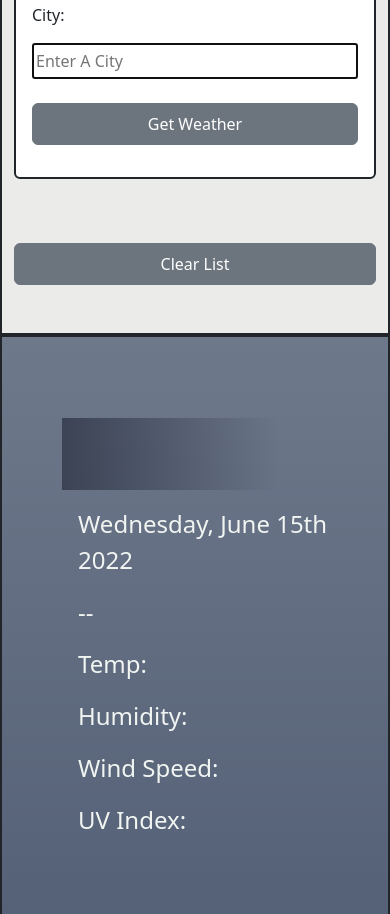
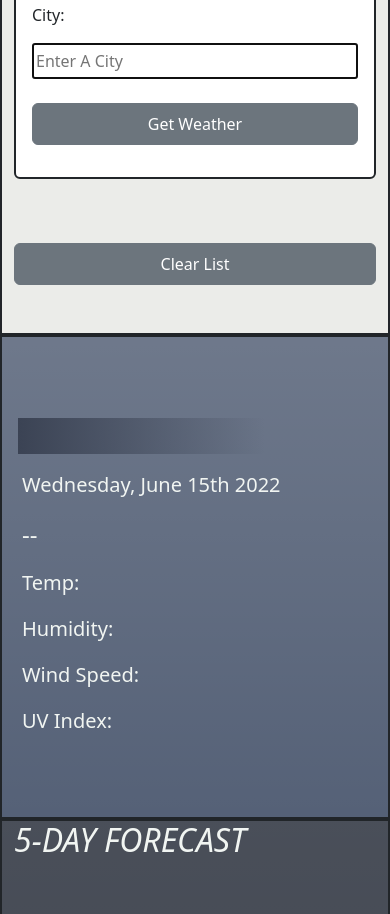
Before and after one commit to BDunham484/weather-request-permitting, a plain HTML site: page index.html in a window 390 px wide. Shown: the part 186-1100 px from the top of the page. Drawn offline with nearby package versions, Linux system fonts and the light colour scheme.

Commit message:
add media queries

```diff
--- a/assets/css/style.css
+++ b/assets/css/style.css
@@ -133,3 +133,20 @@ h4 {
 .card-header-styles {
     background-color: #001029;
 }
+
+
+/* MEDIA QUERIES */
+
+@media screen and (max-width: 500px) {
+    #current-city {
+        font-size: 1.5rem;
+    }
+
+    #current-date,
+    #current-temp,
+    #current-humidity,
+    #current-wind-speed,
+    #current-uvi {
+        font-size: 20px;
+    }
+}
--- a/index.html
+++ b/index.html
@@ -60,14 +60,14 @@
                     <div class="row row-height">
                         <!-- CURRENT CONDITIONS COLUMN -->
                         <section class="col-12 border border-2 border-dark col-height bg-gradient" id="current-bg">
-                            <ul class="ps-5 my-5" id="current-conditions">
-                                <li class="my-3 ps-3" id="current-city">&nbsp</li>
-                                <li class="my-3 ps-3" id="current-date"></li>
-                                <li class="my-3 ps-3" id="current-icon">--</li>
-                                <li class="my-3 ps-3" id="current-temp">Temp: </li>
-                                <li class="my-3 ps-3" id="current-humidity">Humidity:</li>
-                                <li class="my-3 ps-3" id="current-wind-speed">Wind Speed:</li>
-                                <li class="my-3 ps-3" id="current-uvi">UV Index:</li>
+                            <ul class="ps-1 ps-md-5 my-5" id="current-conditions">
+                                <li class="my-3 ps-1 ps-md-3" id="current-city">&nbsp</li>
+                                <li class="my-3 ps-1 ps-md-3" id="current-date"></li>
+                                <li class="my-3 ps-1 ps-md-3" id="current-icon">--</li>
+                                <li class="my-3 ps-1 ps-md-3" id="current-temp">Temp: </li>
+                                <li class="my-3 ps-1 ps-md-3" id="current-humidity">Humidity:</li>
+                                <li class="my-3 ps-1 ps-md-3" id="current-wind-speed">Wind Speed:</li>
+                                <li class="my-3 ps-1 ps-md-3" id="current-uvi">UV Index:</li>
                             </ul>
                         </section>
                         <!-- 5DAY FORECAST COLUMN -->
```
